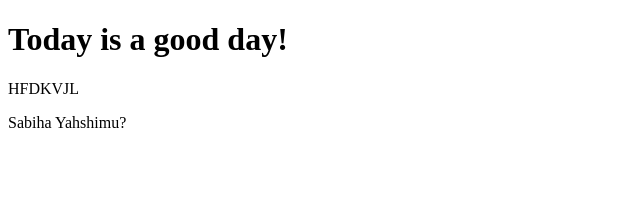
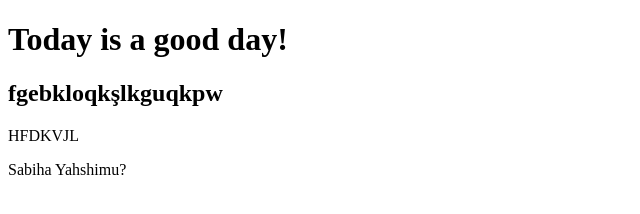
Before and after one commit to Hsabiha/-lkwebs-tes-, a plain HTML site: page index.html in a window 1280 px wide. Shown: the whole page, without its empty margins (0-640 px from the left). Drawn offline with Linux system fonts and the light colour scheme.

Commit message:
h2 koshtum

```diff
--- a/index.html
+++ b/index.html
@@ -9,6 +9,7 @@
 <body>
 
     <h1>Today is a good day!</h1>
+    <h2>fgebkloqkşlkguqkpw</h2>
     <p>HFDKVJL</p>
 
     <p>Sabiha Yahshimu?</p>
```
